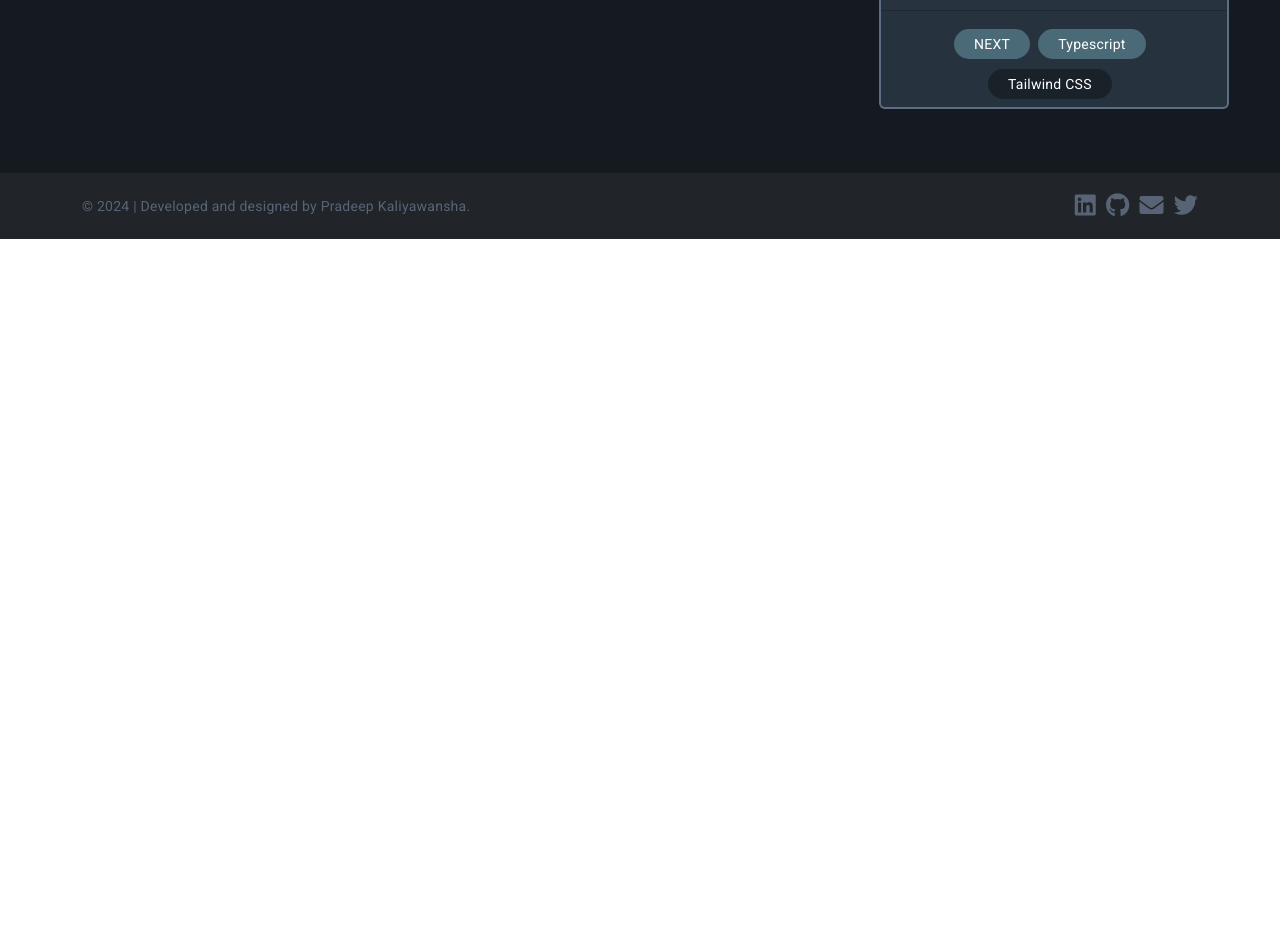
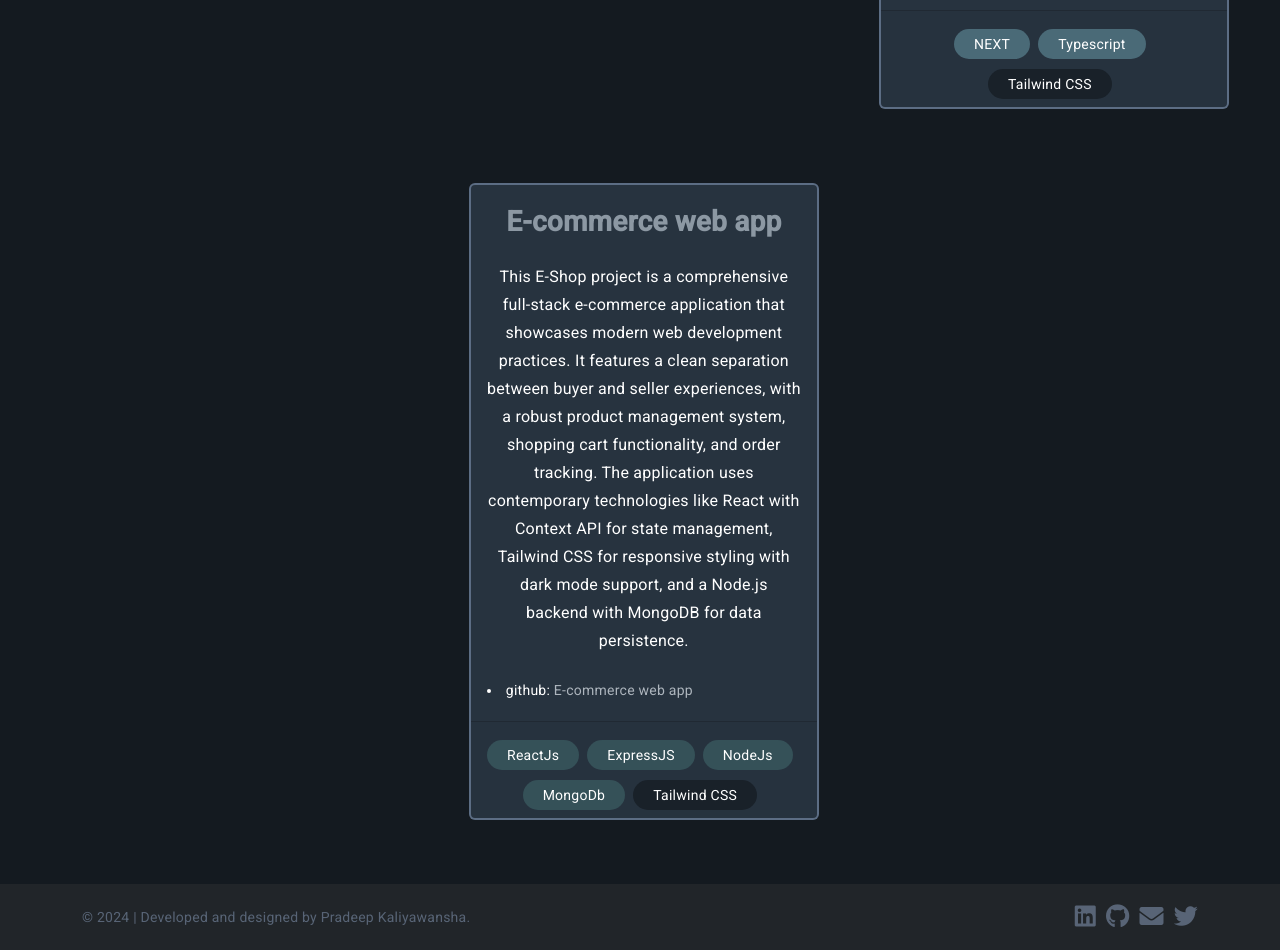
Before and after one commit to Pradeepkaliyawansha/MyPortfolioApp, an Angular app: page /portfolio in a window 1280 px wide. Shown: the part 2480-3430 px from the top of the page. Before the commit the page ends 2719 px from the top, so only its background shows below. Built offline with nearby package versions, Linux system fonts and the light colour scheme.

Commit message:
feat: update my projects

```diff
--- a/src/app/portfolio/portfolio.component.ts
+++ b/src/app/portfolio/portfolio.component.ts
@@ -41,7 +41,7 @@ export class PortfolioComponent {
       tags: [Tag.ANGULAR, Tag.BOOTSTRAP],
     },
     {
-      id: 1,
+      id: 4,
       name: "Exam Management System",
       summary:
         "This Exam Management System is a full-stack web application built with React.js, Node.js, Express, and MongoDB that streamlines online examination processes for educational institutions. The system features role-based access control with separate dashboards for administrators and students - admins can create and manage exams with multiple-choice quizzes, monitor student performance, and view analytics, while students can take timed exams, receive real-time notifications, and download PDF certificates of their results. Key technical features include JWT authentication, responsive Tailwind CSS design, automated grading, secure API endpoints, and comprehensive error handling, making it an ideal solution for schools and training organizations looking to digitize their examination workflow with features like live notifications, detailed performance tracking, and mobile-friendly interfaces.",
@@ -50,7 +50,7 @@ export class PortfolioComponent {
       tags: [Tag.REACT, Tag.EXPRESS, Tag.NODE, Tag.MONGO, Tag.TAILWIND],
     },
     {
-      id: 4,
+      id: 5,
       name: "Music Recommendation System by using the OCEAN Model to Predict User Preferences",
       summary:
         "This is my final year research project. We create connection between music genres and the personality traits based on the OCEAN model. We create a system to music genre classification using music features of the songs and recommend music according to music preferences of different personalities.",
@@ -58,7 +58,7 @@ export class PortfolioComponent {
       tags: [Tag.PYTHON, Tag.KMEANS, Tag.RANDOM, Tag.EUCLIDEAN],
     },
     {
-      id: 5,
+      id: 6,
       name: "Currency Convert App",
       summary:
         "React Based currency convert app enables to users convert currency to another currency since today. Using exchange convert API for the get convert rates. We can get all currency rates selecting dates in past as well. ",
@@ -66,7 +66,7 @@ export class PortfolioComponent {
       tags: [Tag.REACT, Tag.NODE, Tag.EXPRESS, Tag.TAILWIND],
     },
     {
-      id: 6,
+      id: 7,
       name: "Dynamic Widgets Dashboard",
       summary:
         "React Based frontend customizable data visualizing dashboard with dynamic widgets enables to resize, edit add and delete widgets with theme selection.",
@@ -75,7 +75,7 @@ export class PortfolioComponent {
       tags: [Tag.REACT, Tag.TAILWIND],
     },
     {
-      id: 7,
+      id: 8,
       name: "Food Ordering Web",
       summary:
         "Website development for a food cafe allowing the users to order food items with features such as add to cart, customize menu items and online payment. This was a group project where I contributed in the development of the cart option and payment gateway.",
@@ -92,13 +92,21 @@ export class PortfolioComponent {
       ],
     },
     {
-      id: 8,
+      id: 9,
       name: "Email Template Generator AI-Powered",
       summary:
         "The Email Template Builder is an innovative web application that simplifies email marketing by combining artificial intelligence with intuitive design tools. Users can instantly generate professional email templates by simply describing their needs in natural language, letting the AI handle the creative heavy lifting, or they can build custom designs from scratch using the streamlined editor. The platform features a clean, responsive interface that works seamlessly across devices, with separate tabs for AI-assisted creation and manual design. With automatic template saving and easy access to previous designs, marketers and business professionals can create compelling email campaigns in minutes rather than hours, eliminating the need for specialized design skills or lengthy template development processes. This tool empowers users to produce consistently polished email communications that maintain brand integrity while significantly reducing production time.",
       projectLink:
         "https://github.com/Pradeepkaliyawansha/AI-powered-email-generator",
       tags: [Tag.NEXT, Tag.TYPESCRIPT, Tag.TAILWIND],
+    },
+    {
+      id: 10,
+      name: "E-commerce web app",
+      summary:
+        "This E-Shop project is a comprehensive full-stack e-commerce application that showcases modern web development practices. It features a clean separation between buyer and seller experiences, with a robust product management system, shopping cart functionality, and order tracking. The application uses contemporary technologies like React with Context API for state management, Tailwind CSS for responsive styling with dark mode support, and a Node.js backend with MongoDB for data persistence.",
+      projectLink: "https://github.com/Pradeepkaliyawansha/e-commerce",
+      tags: [Tag.REACT, Tag.EXPRESS, Tag.NODE, Tag.MONGO, Tag.TAILWIND],
     },
   ];
 
```
Also changed, not shown: 5 other files (tests, documents, lock files or other folders).
